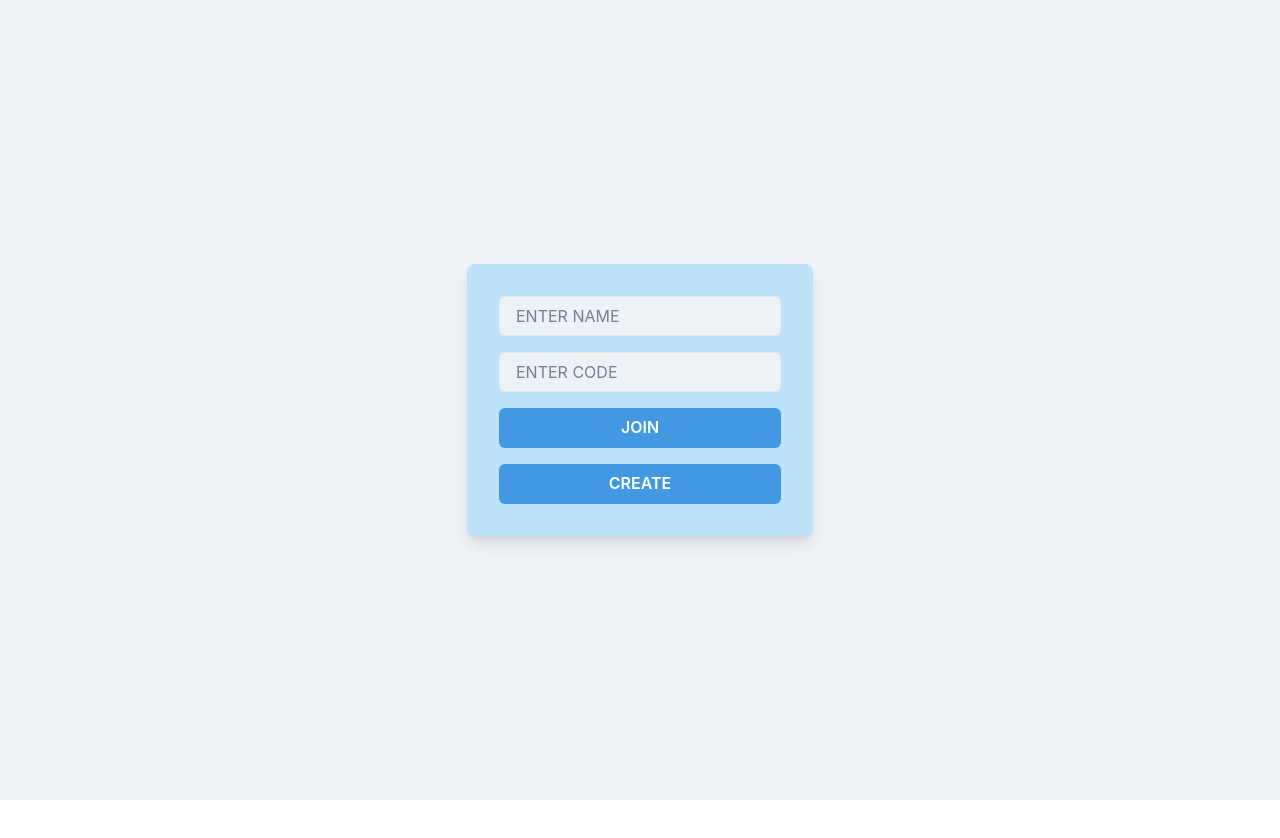
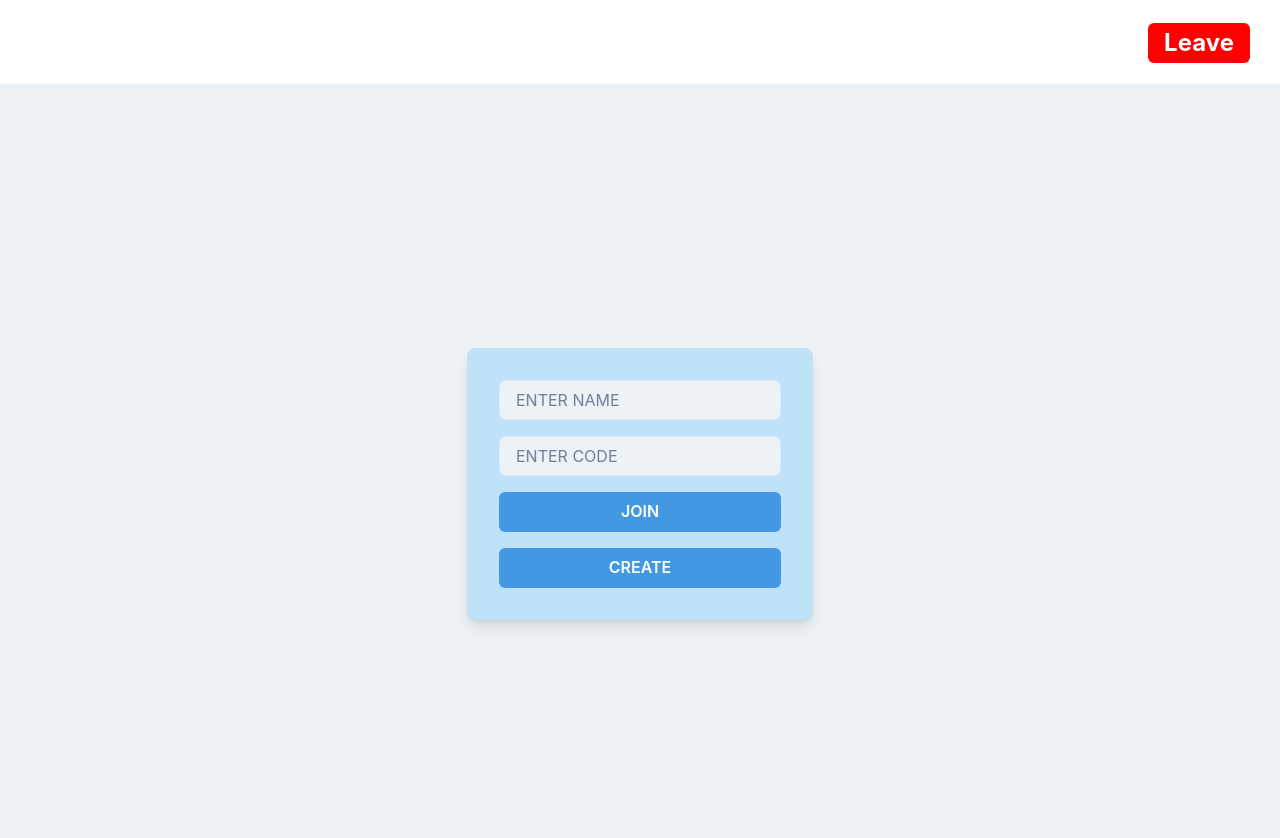
Before and after one commit to Currents-Workshops/Web-Of-Cards-Frontend, a React (Create React App) app: page / in a window 1280 px wide. Shown: the top 838 px of the page. Before the commit the page ends 800 px from the top, so only its background shows below. Built offline with nearby package versions, Linux system fonts and the light colour scheme.

Commit message:
feat-added navbar

```diff
--- a/package.json
+++ b/package.json
@@ -12,6 +12,7 @@
     "framer-motion": "^8.5.4",
     "react": "^18.2.0",
     "react-dom": "^18.2.0",
+    "react-router-dom": "^6.8.0",
     "react-scripts": "5.0.1",
     "web-vitals": "^2.1.4"
   },
--- a/src/App.js
+++ b/src/App.js
@@ -1,9 +1,11 @@
 import './App.css';
 import JoinCreate from './components/JoinCreate';
+import Navbar from './Navbar/Navbar';
 
 function App() {
   return (
     <div>
+      <Navbar/>
       <JoinCreate/>
     </div>
   );
--- /dev/null
+++ b/src/Navbar/Navbar.jsx
@@ -0,0 +1,55 @@
+import "./Navbar.css";
+import { Link } from "react-router-dom";
+import {Flex, Box, Text,Button} from "@chakra-ui/react"
+
+const Navbar = () => {
+  return (
+    <nav className="navbar">
+      <Flex
+      //  color={textColor}
+      //  flexDirection="row"
+      //  width="70px"
+      //  position="absolute"
+      //  border="1px solid black"
+       padding="10px 30px 8px 30px"
+
+
+
+       justify="space-between"
+       alignItems="center"
+      >
+        <Box>
+          <Text fontSize="2xl" fontWeight="bold" color="white">
+            User Name
+          </Text>
+        </Box>
+        <Box alignItems={"center"}>
+          <Flex
+          flexDirection={"column"}
+          alignItems={"center"}
+          >
+
+          <Text fontSize="2xl" fontWeight="bold" color="white">
+            Game code
+          </Text>
+          <Text fontSize="xl" fontWeight="bold" color="white">
+           123654
+          </Text>
+          </Flex>
+        </Box>
+        <Box>
+          <Button backgroundColor={"red"}>
+            <Text fontSize="2xl" fontWeight="bold" color="white">
+              {/* <Link to="/about">About</Link> */}Leave
+            </Text>
+          </Button>
+        </Box>
+
+
+        </Flex>
+
+    </nav>
+  );
+};
+
+export default Navbar;
```
Also changed, not shown: src/Navbar/Navbar.css (added), 1 other file (tests, documents, lock files or other folders).
